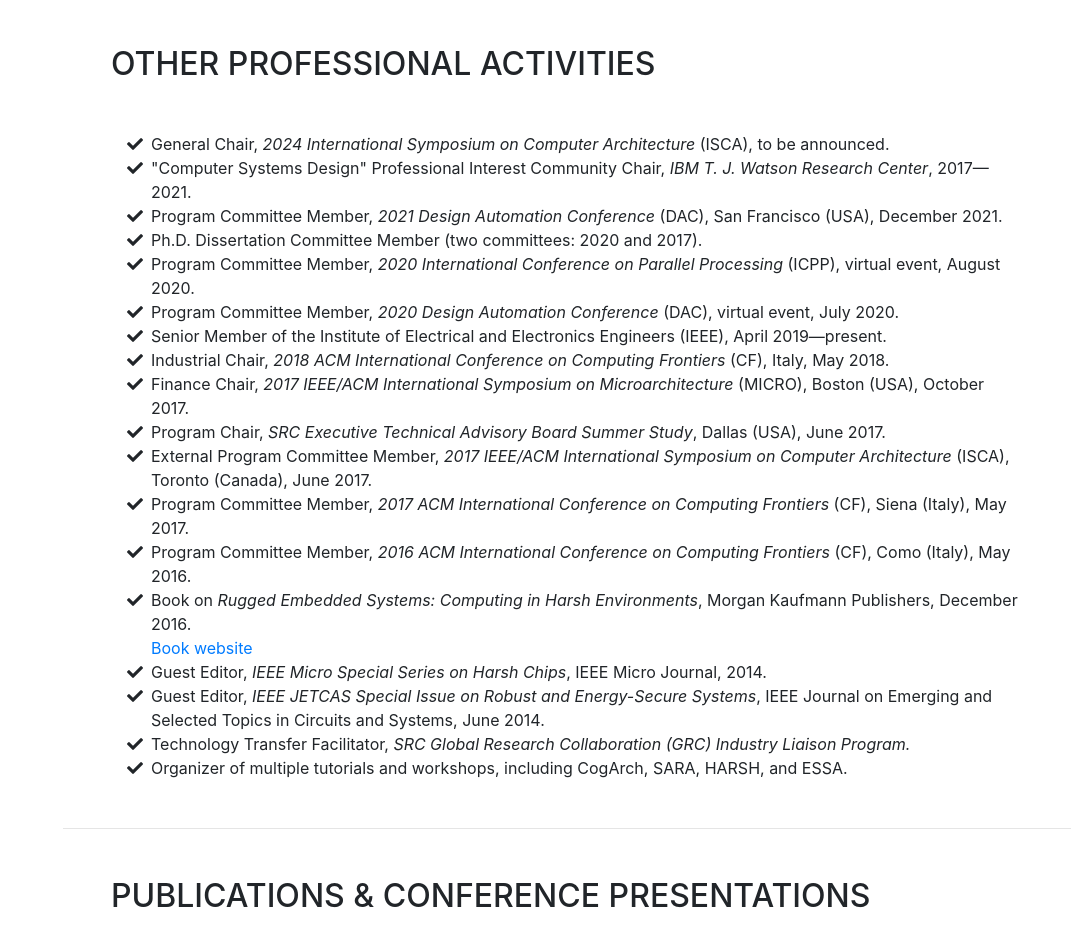
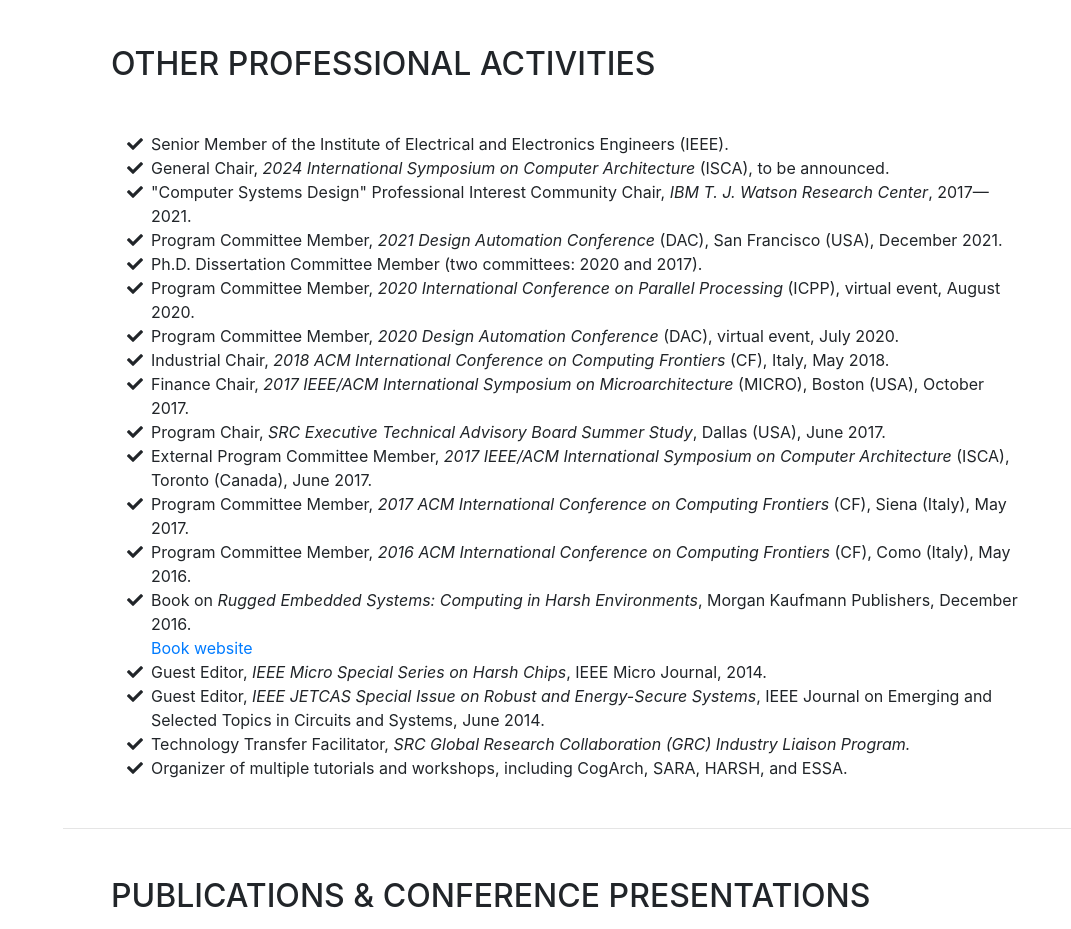
Before and after one commit to augustojv/my-website, a website with bundled scripts: page index.html in a window 1280 px wide. Shown: the part 3540-4469 px from the top of the page, without its empty margins (209-1280 px from the left). Built offline with nearby package versions, Linux system fonts and the light colour scheme; a web font is replaced by a local one.

Commit message:
Website updated

```diff
--- a/index.html
+++ b/index.html
@@ -238,6 +238,10 @@
           <ul class="fa-ul mb-0">
             <li>
               <i class="fa-li fa fa-check"></i>
+              Senior Member of the Institute of Electrical and Electronics Engineers (IEEE).
+            </li>
+            <li>
+              <i class="fa-li fa fa-check"></i>
               General Chair, <i>2024 International Symposium on Computer Architecture</i> (ISCA), to be announced.
             </li>
             <li>
@@ -259,10 +263,6 @@
             <li>
               <i class="fa-li fa fa-check"></i>
               Program Committee Member, <em>2020 Design Automation Conference</em> (DAC), virtual event, July 2020.
-            </li>
-            <li>
-              <i class="fa-li fa fa-check"></i>
-              Senior Member of the Institute of Electrical and Electronics Engineers (IEEE), April 2019&mdash;present.
             </li>
             <li>
               <i class="fa-li fa fa-check"></i>
```
